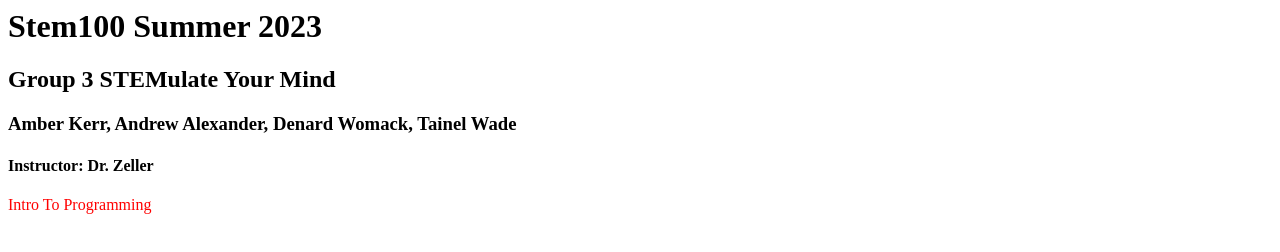
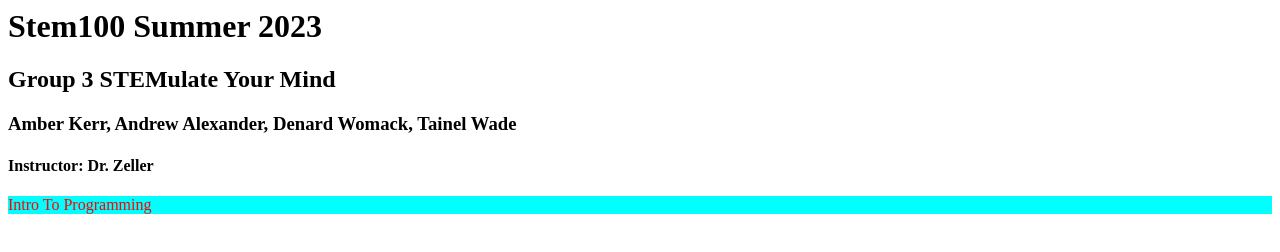
Before and after one commit to WomackD3/Stem100, a plain HTML site: page index.html in a window 1280 px wide. Drawn offline with Linux system fonts and the light colour scheme.

Commit message:
small update to color

```diff
--- a/index.html
+++ b/index.html
@@ -19,7 +19,7 @@
    <h3>Amber Kerr, Andrew Alexander, Denard Womack, Tainel Wade </h3>
    <h4>Instructor: Dr. Zeller</h4>
 
-   <p style="color:red;">Intro To Programming </p>
+   <p style="color:red; background-color: aqua;">Intro To Programming </p>
 
 
         <script src="" async defer></script>
```
